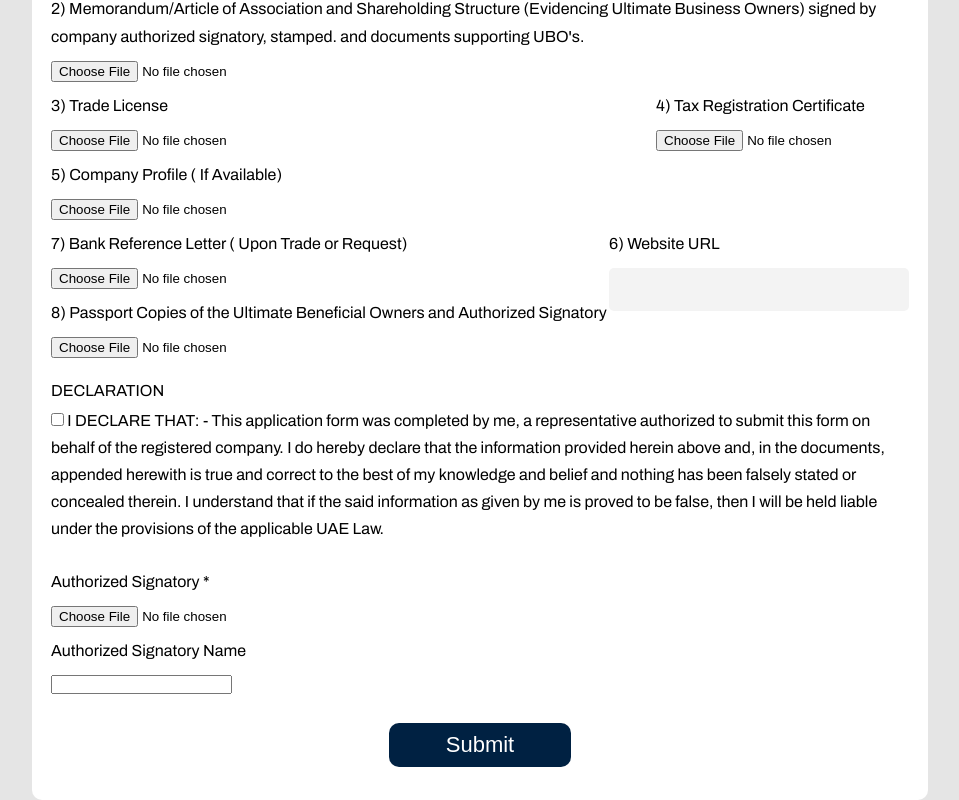
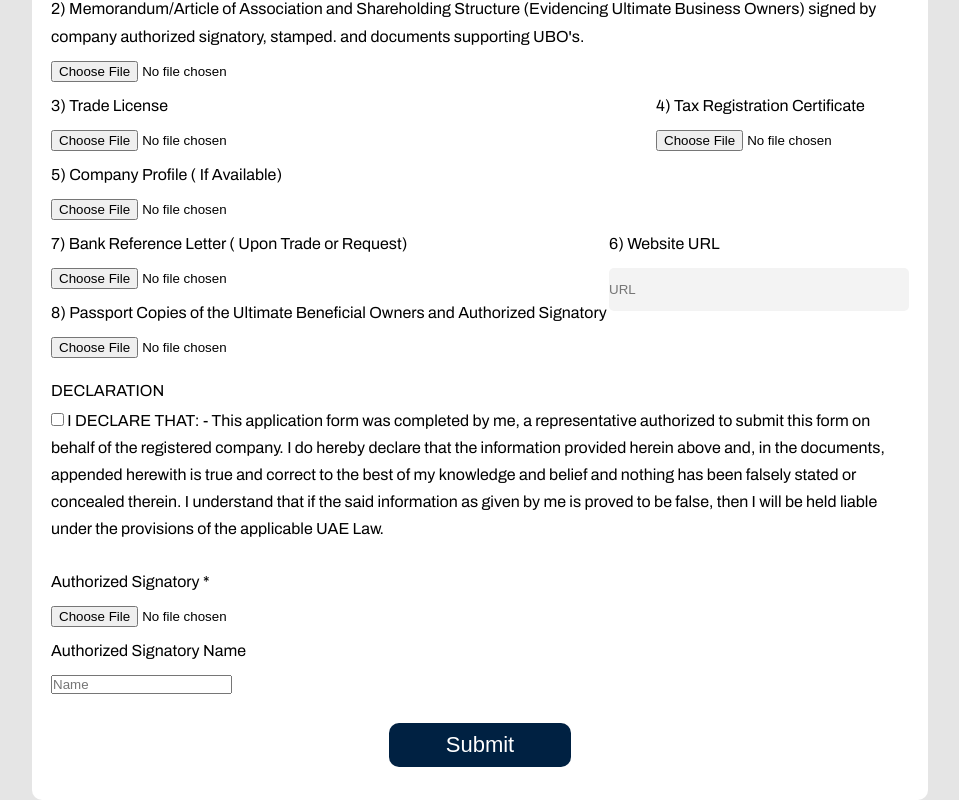
Before and after one commit to Rusta007/AdamEnergyKYC, a React (Vite) app: page / in a window 1280 px wide. Both pictures are taken after typing "Sample", "Sample", "Sample", "5", "name@example.com", "Sample" into the empty fields and a click on the button "Submit". Shown: the part 6970-7770 px from the top of the page, without its empty margins (160-1119 px from the left). Built offline with nearby package versions, Linux system fonts and the light colour scheme.

Commit message:
added placeholder

```diff
--- a/src/Pages/KYC.jsx
+++ b/src/Pages/KYC.jsx
@@ -563,6 +563,7 @@ const KYC = () => {
                     value={Formvalues.registeredCompanyName}
                     onChange={handlChange}
                     onFocus={() => handleFocus("registeredCompanyName")}
+                    placeholder="Company Name"
                   />
                   {formErrors.registeredCompanyName && (
                     <div className="error">
@@ -578,6 +579,7 @@ const KYC = () => {
                     value={Formvalues.ParentCompany}
                     onChange={handlChange}
                     onFocus={() => handleFocus("ParentCompany")}
+                    placeholder="Parent/Group Company"
                   />
                   {formErrors.ParentCompany && (
                     <div className="error">{formErrors.ParentCompany}</div>
@@ -591,6 +593,7 @@ const KYC = () => {
                     value={Formvalues.companyRegisteredAddress}
                     onChange={handlChange}
                     onFocus={() => handleFocus("companyRegisteredAddress")}
+                    placeholder="Address"
                   />
 
                   {formErrors.companyRegisteredAddress && (
@@ -607,6 +610,7 @@ const KYC = () => {
                     value={Formvalues.ContactNumber}
                     onChange={handlChange}
                     onFocus={() => handleFocus("ContactNumber")}
+                    placeholder="Phone No."
                   />
                   {formErrors.ContactNumber && (
                     <div className="error">{formErrors.ContactNumber}</div>
@@ -622,6 +626,7 @@ const KYC = () => {
                     value={Formvalues.emailAddress}
                     onChange={handlChange}
                     onFocus={() => handleFocus("emailAddress")}
+                    placeholder="Email"
                   />
                   {formErrors.emailAddress && (
                     <div className="error">{formErrors.emailAddress}</div>
@@ -635,6 +640,7 @@ const KYC = () => {
                     value={Formvalues.companyWebsite}
                     onChange={handlChange}
                     onFocus={() => handleFocus("companyWebsite")}
+                    placeholder="Website"
                   />
 
                   {formErrors.companyWebsite && (
@@ -650,6 +656,7 @@ const KYC = () => {
                     value={Formvalues.corporateDomainName}
                     onChange={handlChange}
                     onFocus={() => handleFocus("corporateDomainName")}
+                    placeholder="Domain"
                   />
 
                   {formErrors.corporateDomainName && (
@@ -666,6 +673,7 @@ const KYC = () => {
                     value={Formvalues.NumberOfEmployees}
                     onChange={handlChange}
                     onFocus={() => handleFocus("NumberOfEmployees")}
+                    placeholder="Number of Employees"
                   />
                   {formErrors.NumberOfEmployees && (
                     <div className="error">{formErrors.NumberOfEmployees}</div>
@@ -694,7 +702,7 @@ const KYC = () => {
                 </div>
                 <div>
                   <label>If Other Structure (please specify)</label>
-                  <input type="text" />
+                  <input type="text" placeholder="Structure"/>
                 </div>
                 <div>
                   <label>Nature of Business</label>
@@ -711,7 +719,7 @@ const KYC = () => {
                 </div>
                 <div>
                   <label>If Other Business (please specify)</label>
-                  <input type="number" />
+                  <input type="number" placeholder="Business"/>
                 </div>
                 <div>
                   <label>Country of Incorporation </label>
@@ -755,6 +763,7 @@ const KYC = () => {
                     value={Formvalues.companyRegistrationNumber}
                     onChange={handlChange}
                     onFocus={() => handleFocus("companyRegistrationNumber")}
+                    placeholder="Registration Number"
                   />
 
                   {formErrors.companyRegistrationNumber && (
@@ -771,6 +780,7 @@ const KYC = () => {
                     value={Formvalues.TradeLicenseNumber}
                     onChange={handlChange}
                     onFocus={() => handleFocus("TradeLicenseNumber")}
+                    placeholder="Trade License Number"
                   />
 
                   {formErrors.TradeLicenseNumber && (
@@ -801,6 +811,7 @@ const KYC = () => {
                     value={Formvalues.VAT}
                     onChange={handlChange}
                     onFocus={() => handleFocus("VAT")}
+                    placeholder="VAT Number"
                   />
 
                   {formErrors.VAT && (
@@ -825,12 +836,26 @@ const KYC = () => {
                     value={Formvalues.BankName}
                     onChange={handlChange}
                     onFocus={() => handleFocus("BankName")}
+                    placeholder="Bank Name"
                   />
                   {formErrors.BankName && (
                     <div className="error">{formErrors.BankName}</div>
                   )}
                 </div>
                 <div>
+                  <label>Bank Country</label>
+                  <input
+                    type="text"
+                    value={Formvalues.BankCountry}
+                    name="BankCountry"
+                    onChange={handlChange}
+                    onFocus={() => handleFocus("BankCountry")}
+                  />
+                  {formErrors.BankCountry && (
+                    <div className="error">{formErrors.BankCountry}</div>
+                  )}
+                </div>
+                <div>
                   <label>Bank Branch Address</label>
                   <input
                     type="text"
@@ -838,12 +863,28 @@ const KYC = () => {
                     name="BankBranchAddress"
                     onChange={handlChange}
                     onFocus={() => handleFocus("BankBranchAddress")}
+                    placeholder="Address"
                   />
                   {formErrors.BankBranchAddress && (
                     <div className="error">{formErrors.BankBranchAddress}</div>
                   )}
                 </div>
                 <div>
+                  <label>Swift Code</label>
+                  <input
+                    type="text"
+                    value={Formvalues.SwiftCode}
+                    name="SwiftCode"
+                    onChange={handlChange}
+                    onFocus={() => handleFocus("SwiftCode")}
+                    placeholder="Swift Code"
+                  />
+
+                  {formErrors.SwiftCode && (
+                    <div className="error">{formErrors.SwiftCode}</div>
+                  )}
+                </div>
+                <div>
                   <label>Account Name </label>
                   <input
                     type="text"
@@ -851,6 +892,7 @@ const KYC = () => {
                     name="AccountName"
                     onChange={handlChange}
                     onFocus={() => handleFocus("AccountName")}
+                    placeholder="Account Name"
                   />
 
                   {formErrors.AccountName && (
@@ -858,19 +900,49 @@ const KYC = () => {
                   )}
                 </div>
                 <div>
-                  <label>Account Number </label>
+                  <label>Account Currency</label>
+                  <input
+                    type="text"
+                    value={Formvalues.AccountCurrency}
+                    name="AccountCurrency"
+                    onChange={handlChange}
+                    onFocus={() => handleFocus("SwiftCode")}
+                  />
+                  {formErrors.AccountCurrency && (
+                    <div className="error">{formErrors.AccountCurrency}</div>
+                  )}
+                </div>
+              </div>
+              <div className="flexItem2">
+                <div>
+                  <label>Account Number</label>
                   <input
                     type="text"
                     value={Formvalues.AccountNumber}
                     name="AccountNumber"
                     onChange={handlChange}
                     onFocus={() => handleFocus("AccountNumber")}
+                    placeholder="Account Number"
                   />
                   {formErrors.AccountNumber && (
                     <div className="error">{formErrors.AccountNumber}</div>
                   )}
                 </div>
                 <div>
+                  <label>IBAN/ABA</label>
+                  <input
+                    type="text"
+                    name="IBAN"
+                    value={Formvalues.IBAN}
+                    onChange={handlChange}
+                    onFocus={() => handleFocus("IBAN")}
+                    placeholder="IBAN/ABA"
+                  />
+                  {formErrors.IBAN && (
+                    <div className="error">{formErrors.IBAN}</div>
+                  )}
+                </div>
+                <div>
                   <label>Bank Account Manager's Name</label>
                   <input
                     type="text"
@@ -878,82 +950,12 @@ const KYC = () => {
                     name="BankAccountMangersName"
                     onChange={handlChange}
                     onFocus={() => handleFocus("BankAccountMangersName")}
+                    placeholder="Bank Manager's Name"
                   />
                   {formErrors.BankAccountMangersName && (
                     <div className="error">
                       {formErrors.BankAccountMangersName}
                     </div>
-                  )}
-                </div>
-                <div>
-                  <label>Correspondent Bank Name</label>
-                  <input
-                    type="text"
-                    value={Formvalues.CorrespondentBankName}
-                    name="CorrespondentBankName"
-                    onChange={handlChange}
-                    onFocus={() => handleFocus("CorrespondentBankName")}
-                  />
-
-                  {formErrors.CorrespondentBankName && (
-                    <div className="error">
-                      {formErrors.CorrespondentBankName}
-                    </div>
-                  )}
-                </div>
-              </div>
-              <div className="flexItem2">
-                <div>
-                  <label>Bank Country</label>
-                  <input
-                    type="text"
-                    value={Formvalues.BankCountry}
-                    name="BankCountry"
-                    onChange={handlChange}
-                    onFocus={() => handleFocus("BankCountry")}
-                  />
-                  {formErrors.BankCountry && (
-                    <div className="error">{formErrors.BankCountry}</div>
-                  )}
-                </div>
-                <div>
-                  <label>Swift Code</label>
-                  <input
-                    type="text"
-                    value={Formvalues.SwiftCode}
-                    name="SwiftCode"
-                    onChange={handlChange}
-                    onFocus={() => handleFocus("SwiftCode")}
-                  />
-
-                  {formErrors.SwiftCode && (
-                    <div className="error">{formErrors.SwiftCode}</div>
-                  )}
-                </div>
-                <div>
-                  <label>Account Currency</label>
-                  <input
-                    type="text"
-                    value={Formvalues.AccountCurrency}
-                    name="AccountCurrency"
-                    onChange={handlChange}
-                    onFocus={() => handleFocus("SwiftCode")}
-                  />
-                  {formErrors.AccountCurrency && (
-                    <div className="error">{formErrors.AccountCurrency}</div>
-                  )}
-                </div>
-                <div>
-                  <label>IBAN/ABA</label>
-                  <input
-                    type="text"
-                    name="IBAN"
-                    value={Formvalues.IBAN}
-                    onChange={handlChange}
-                    onFocus={() => handleFocus("IBAN")}
-                  />
-                  {formErrors.IBAN && (
-                    <div className="error">{formErrors.IBAN}</div>
                   )}
                 </div>
                 <div>
@@ -966,15 +968,31 @@ const KYC = () => {
                     onFocus={() =>
                       handleFocus("BankAccountManagersContactDetails")
                     }
-                  />
-
+                    placeholder="Bank Manager's Phone No"
+                  />
                   {formErrors.BankAccountManagersContactDetails && (
                     <div className="error">
                       {formErrors.BankAccountManagersContactDetails}
                     </div>
                   )}
                 </div>
-
+                <div>
+                  <label>Correspondent Bank Name</label>
+                  <input
+                    type="text"
+                    value={Formvalues.CorrespondentBankName}
+                    name="CorrespondentBankName"
+                    onChange={handlChange}
+                    onFocus={() => handleFocus("CorrespondentBankName")}
+                    placeholder="Correspondent Bank Name"
+
+                  />
+                  {formErrors.CorrespondentBankName && (
+                    <div className="error">
+                      {formErrors.CorrespondentBankName}
+                    </div>
+                  )}
+                </div>
                 <div>
                   <label> Correspondent Bank SWIFT Code</label>
                   <input
@@ -985,8 +1003,8 @@ const KYC = () => {
                     onFocus={() =>
                       handleFocus("BankAccountManagersContactDetails")
                     }
-                  />
-
+                    placeholder="Correspondent Bank SWIFT Code"
+                  />
                   {formErrors.CorrespondentBankSwiftCode && (
                     <div className="error">
                       {formErrors.CorrespondentBankSwiftCode}
@@ -1015,10 +1033,10 @@ const KYC = () => {
               <tbody>
                 <tr>
                   <td>
-                    <input type="text" />
-                  </td>
-                  <td>
-                    <input type="number" />
+                    <input type="text" placeholder="Shareholder 1"/>
+                  </td>
+                  <td>
+                    <input type="number" placeholder="Percentage 1" />
                   </td>
                   <td>
                     <input type="text" />
@@ -1026,10 +1044,10 @@ const KYC = () => {
                 </tr>
                 <tr>
                   <td>
-                    <input type="text" />
-                  </td>
-                  <td>
-                    <input type="number" />
+                    <input type="text" placeholder="Shareholder 2"/>
+                  </td>
+                  <td>
+                    <input type="number" placeholder="Percentage 2"/>
                   </td>
                   <td>
                     <input type="text" />
@@ -1037,10 +1055,10 @@ const KYC = () => {
                 </tr>
                 <tr>
                   <td>
-                    <input type="text" />
-                  </td>
-                  <td>
-                    <input type="number" />
+                    <input type="text" placeholder="Shareholder 3"/>
+                  </td>
+                  <td>
+                    <input type="number" placeholder="Percentage 3" />
                   </td>
                   <td>
                     <input type="text" />
@@ -1048,10 +1066,10 @@ const KYC = () => {
                 </tr>
                 <tr>
                   <td>
-                    <input type="text" />
-                  </td>
-                  <td>
-                    <input type="number" />
+                    <input type="text" placeholder="Shareholder 4"/>
+                  </td>
+                  <td>
+                    <input type="number" placeholder="Percentage 4"/>
                   </td>
                   <td>
                     <input type="text" />
@@ -1076,6 +1094,7 @@ const KYC = () => {
                     name="PrimaryContactName"
                     onChange={handlChange}
                     onFocus={() => handleFocus("PrimaryContactName")}
+                    placeholder="Name"
                   />
                   {formErrors.PrimaryContactName && (
                     <div className="error">{formErrors.PrimaryContactName}</div>
@@ -1089,6 +1108,7 @@ const KYC = () => {
                     name="PrimaryContactDesignation"
                     onChange={handlChange}
                     onFocus={() => handleFocus("PrimaryContactDesignation")}
+                    placeholder="Designation"
                   />
                   {formErrors.PrimaryContactDesignation && (
                     <div className="error">
@@ -1104,6 +1124,7 @@ const KYC = () => {
                     value={Formvalues.PrimaryContactPhone}
                     onChange={handlChange}
                     onFocus={() => handleFocus("PrimaryContactPhone")}
+                    placeholder="Phone"
                   />
 
                   {formErrors.PrimaryContactPhone && (
@@ -1120,6 +1141,7 @@ const KYC = () => {
                     name="PrimaryContactEmail"
                     onChange={handlChange}
                     onFocus={() => handleFocus("PrimaryContactEmail")}
+                    placeholder="Email"
                   />
                   {formErrors.PrimaryContactEmail && (
                     <div className="error">
@@ -1138,6 +1160,7 @@ const KYC = () => {
                     name="OperationDepartmentName"
                     onChange={handlChange}
                     onFocus={() => handleFocus("OperationDepartmentName")}
+                    placeholder="Name"
                   />
                   {formErrors.OperationDepartmentName && (
                     <div className="error">
@@ -1155,6 +1178,7 @@ const KYC = () => {
                     onFocus={() =>
                       handleFocus("OperationDepartmentDesignation")
                     }
+                    placeholder="Designation"
                   />
                   {formErrors.OperationDepartmentDesignation && (
                     <div className="error">
@@ -1170,6 +1194,7 @@ const KYC = () => {
                     name="OperationDepartMentPhone"
                     onChange={handlChange}
                     onFocus={() => handleFocus("OperationDepartMentPhone")}
+                    placeholder="Phone"
                   />
 
                   {formErrors.OperationDepartMentPhone && (
@@ -1186,6 +1211,7 @@ const KYC = () => {
                     name="OperationDepartmentEmail"
                     onChange={handlChange}
                     onFocus={() => handleFocus("OperationDepartmentEmail")}
+                    placeholder="Email"
                   />
                   {formErrors.OperationDepartmentEmail && (
                     <div className="error">
@@ -1207,6 +1233,7 @@ const KYC = () => {
                     name="CreditNAME"
                     onChange={handlChange}
                     onFocus={() => handleFocus("CreditNAME")}
+                    placeholder="Name"
                   />
                   {formErrors.CreditNAME && (
                     <div className="error">{formErrors.CreditNAME}</div>
@@ -1220,6 +1247,7 @@ const KYC = () => {
                     name="CreditDesignation"
                     onChange={handlChange}
                     onFocus={() => handleFocus("CreditDesignation")}
+                    placeholder="Designation"
                   />
 
                   {formErrors.CreditDesignation && (
@@ -1234,6 +1262,7 @@ const KYC = () => {
                     name="CreditPhone"
                     onChange={handlChange}
                     onFocus={() => handleFocus("CreditPhone")}
+                    placeholder="Phone"
                   />
                   {formErrors.CreditPhone && (
                     <div className="error">{formErrors.CreditPhone}</div>
@@ -1247,6 +1276,7 @@ const KYC = () => {
                     name="CreditEmail"
                     onChange={handlChange}
                     onFocus={() => handleFocus("CreditEmail")}
+                    placeholder="Email"
                   />
                   {formErrors.CreditEmail && (
                     <div className="error">{formErrors.CreditEmail}</div>
@@ -1263,6 +1293,7 @@ const KYC = () => {
                     name="AccountDepartName"
                     onChange={handlChange}
                     onFocus={() => handleFocus("AccountDepartName")}
+                    placeholder="Name"
                   />
                   {formErrors.AccountDepartName && (
                     <div className="error">{formErrors.AccountDepartName}</div>
@@ -1276,6 +1307,7 @@ const KYC = () => {
                     value={Formvalues.AcoountDepartDesignation}
                     onChange={handlChange}
                     onFocus={() => handleFocus("AcoountDepartDesignation")}
+                    placeholder="Designation"
                   />
                   {formErrors.AcoountDepartDesignation && (
                     <div className="error">
@@ -1291,6 +1323,7 @@ const KYC = () => {
                     name="AccountDepartmentPhone"
                     onChange={handlChange}
                     onFocus={() => handleFocus("AccountDepartmentPhone")}
+                    placeholder="Phone"
                   />
 
                   {formErrors.AccountDepartmentPhone && (
@@ -1307,6 +1340,7 @@ const KYC = () => {
                     name="AccountDepartmentEmail"
                     onChange={handlChange}
                     onFocus={() => handleFocus("AccountDepartmentEmail")}
+                    placeholder="Email"
                   />
                   {formErrors.AccountDepartmentEmail && (
                     <div className="error">
@@ -1328,6 +1362,7 @@ const KYC = () => {
                 onChange={handlChange}
                 onFocus={() => handleFocus("ProposedBusiness")}
                 style={{width:"96%"}}
+                placeholder="Proposed Business"
               />
               {formErrors.ProposedBusiness && (
                 <div className="error">{formErrors.ProposedBusiness}</div>
@@ -1344,6 +1379,7 @@ const KYC = () => {
                 onChange={handlChange}
                 onFocus={() => handleFocus("ContactPerson")}
                 style={{width:"96%"}}
+                placeholder="Contact Person in Adam Energy FZE"
               />
               {formErrors.ContactPerson && (
                 <div className="error">{formErrors.ContactPerson}</div>
@@ -1372,46 +1408,46 @@ const KYC = () => {
               <tbody>
                 <tr>
                   <td>
-                    <input type="text" />
-                  </td>
-                  <td>
-                    <input type="number" />
-                  </td>
-                  <td>
-                    <input type="text" />
+                    <input type="text" placeholder="Name 1"/>
+                  </td>
+                  <td>
+                    <input type="number" placeholder="Phone 1" />
+                  </td>
+                  <td>
+                    <input type="text" placeholder="Email 1"/>
                   </td>
                 </tr>
                 <tr>
                   <td>
-                    <input type="text" />
-                  </td>
-                  <td>
-                    <input type="number" />
-                  </td>
-                  <td>
-                    <input type="text" />
+                    <input type="text" placeholder="Name 2"/>
+                  </td>
+                  <td>
+                    <input type="number" placeholder="Phone 2" />
+                  </td>
+                  <td>
+                    <input type="text" placeholder="Email 2"/>
                   </td>
                 </tr>
                 <tr>
                   <td>
-                    <input type="text" />
-                  </td>
-                  <td>
-                    <input type="number" />
-                  </td>
-                  <td>
-                    <input type="text" />
+                    <input type="text" placeholder="Name 3"/>
+                  </td>
+                  <td>
+                    <input type="number" placeholder="Phone 3" />
+                  </td>
+                  <td>
+                    <input type="text" placeholder="Email 3" />
                   </td>
                 </tr>
                 <tr>
                   <td>
-                    <input type="text" />
-                  </td>
-                  <td>
-                    <input type="number" />
-                  </td>
-                  <td>
-                    <input type="text" />
+                    <input type="text" placeholder="Name 4"/>
+                  </td>
+                  <td>
+                    <input type="number" placeholder="Phone 4"/>
+                  </td>
+                  <td>
+                    <input type="text" placeholder="Email 4"/>
                   </td>
                 </tr>
               </tbody>
@@ -1449,7 +1485,7 @@ const KYC = () => {
             </div>
             <div style={{ float: "right" }} className="url">
               <label>6) Website URL</label>
-              <input type="url" />
+              <input type="url" placeholder="URL"/>
             </div>
             <div>
               <label>7) Bank Reference Letter ( Upon Trade or Request) </label>
@@ -1489,7 +1525,7 @@ const KYC = () => {
 
             <div>
               <label>Authorized Signatory Name </label>
-              <input type="text" />
+              <input type="text" placeholder="Name"/>
             </div>
             <div className="submit-btn">
               <button>Submit</button>
```
